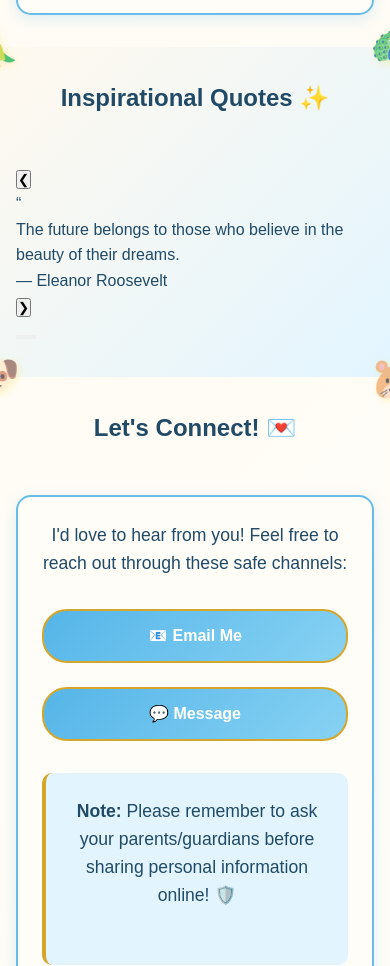
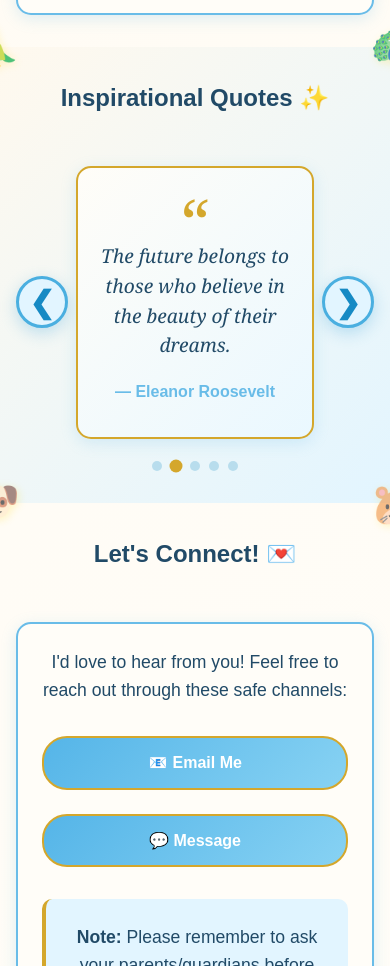
Before and after one commit to irisyiranw/Hi, a plain HTML site: page index.html in a window 390 px wide. Shown: the part 3059-4025 px from the top of the page. Drawn offline with Linux system fonts and the light colour scheme.

Commit message:
Make quote slideshow arrows large and blue

```diff
--- a/index.html
+++ b/index.html
@@ -6,6 +6,7 @@
     <title>Iris - Personal Website</title>
     <link rel="stylesheet" href="style.css">
     <link rel="stylesheet" href="theme.css">
+    <link rel="stylesheet" href="quotes.css">
 </head>
 <body>
     <!-- NAVIGATION BAR -->
--- a/quotes.css
+++ b/quotes.css
@@ -3,8 +3,8 @@
     display: flex;
     align-items: center;
     justify-content: center;
-    gap: 1rem;
-    max-width: 820px;
+    gap: 1.5rem;
+    max-width: 940px;
     margin: 0 auto;
 }
 
@@ -45,23 +45,37 @@
 }
 
 .quote-control {
-    width: 46px;
-    height: 46px;
-    flex: 0 0 46px;
-    border: 2px solid var(--accent-color);
+    width: 72px;
+    height: 72px;
+    flex: 0 0 72px;
+    display: inline-flex;
+    align-items: center;
+    justify-content: center;
+    padding: 0;
+    border: 4px solid #4AAFE0;
     border-radius: 50%;
-    background: var(--light-bg);
-    color: var(--primary-color);
+    background: #E2F5FF;
+    color: #168AC4;
     cursor: pointer;
-    font-size: 1.5rem;
-    font-weight: bold;
-    transition: transform 0.2s ease, background 0.2s ease;
+    font-family: Arial, sans-serif;
+    font-size: 2.6rem;
+    font-weight: 900;
+    line-height: 1;
+    box-shadow: 0 5px 16px rgba(72, 169, 221, 0.32);
+    transition: transform 0.2s ease, background 0.2s ease, color 0.2s ease, box-shadow 0.2s ease;
 }
 
-.quote-control:hover {
-    background: var(--primary-color);
+.quote-control:hover,
+.quote-control:focus-visible {
+    background: #55B5E8;
     color: #FFFFFF;
-    transform: scale(1.08);
+    transform: scale(1.1);
+    box-shadow: 0 7px 20px rgba(72, 169, 221, 0.48);
+    outline: none;
+}
+
+.quote-control:active {
+    transform: scale(0.96);
 }
 
 .quote-dots {
@@ -97,8 +111,14 @@
 }
 
 @media (max-width: 600px) {
-    .quote-slideshow { gap: 0.45rem; }
-    .quote-card { min-height: 260px; padding: 2rem 1.2rem; }
+    .quote-slideshow { gap: 0.5rem; }
+    .quote-card { min-height: 260px; padding: 2rem 1rem; }
     .quote-card blockquote { font-size: 1.2rem; }
-    .quote-control { width: 38px; height: 38px; flex-basis: 38px; }
+    .quote-control {
+        width: 52px;
+        height: 52px;
+        flex-basis: 52px;
+        border-width: 3px;
+        font-size: 1.9rem;
+    }
 }
```
